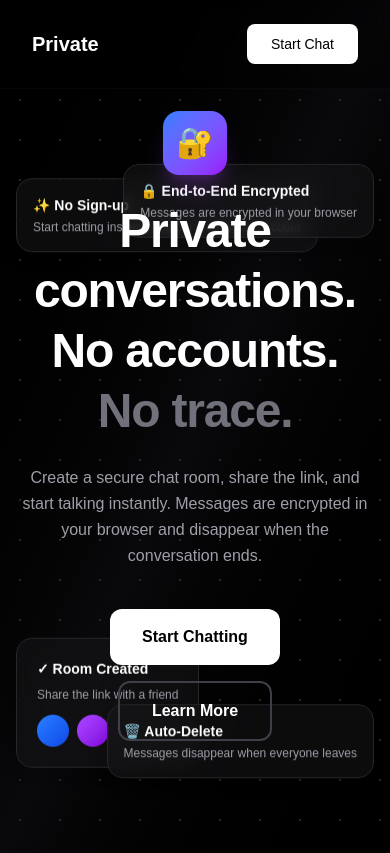
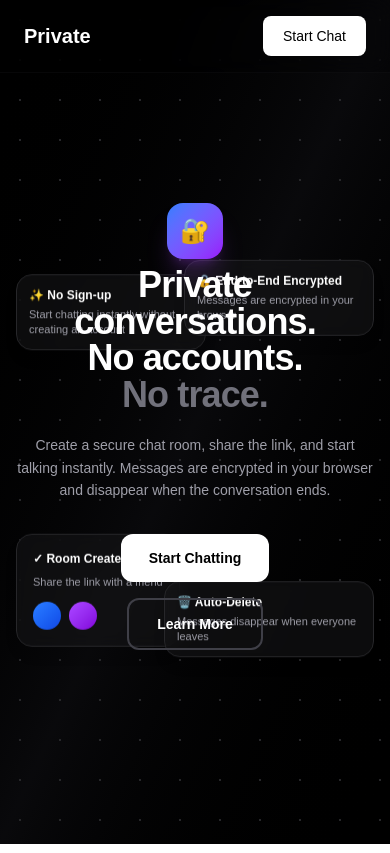
Before and after one commit to Ayomide-Philip/E2E, a Next.js app: page / in a window 390 px wide. Built offline with nearby package versions, Linux system fonts and the light colour scheme.

Commit message:
style: refine layout and styles for improved visual consistency and responsiveness

```diff
--- a/app/page.tsx
+++ b/app/page.tsx
@@ -11,7 +11,6 @@ export default function Home() {
     console.log("Learn More clicked");
   };
 
-  // Animation variants
   const floatingVariants: Variants = {
     initial: { y: 0 },
     animate: {
@@ -26,10 +25,9 @@ export default function Home() {
   };
 
   return (
-    <div className="min-h-screen w-full bg-gradient-to-br from-black via-zinc-950 to-black overflow-hidden">
-      {/* Subtle grid background */}
+    <div className="h-screen w-full bg-linear-to-br from-black via-zinc-950 to-black overflow-hidden">
       <div
-        className="absolute inset-0 bg-gradient-to-br from-black via-zinc-950 to-black"
+        className="absolute inset-0 bg-linear-to-br from-black via-zinc-950 to-black"
         style={{
           backgroundImage:
             "radial-gradient(circle, #27272a 1px, transparent 1px)",
@@ -37,14 +35,11 @@ export default function Home() {
         }}
       />
 
-      {/* Navigation */}
-      <nav className="sticky top-0 z-50 flex items-center justify-between px-8 py-6 md:px-16 bg-black/30 backdrop-blur-md border-b border-zinc-800/20">
-        {/* Logo */}
+      <nav className="sticky top-0 z-50 flex items-center justify-between px-6 py-4 md:px-16 bg-black/20 backdrop-blur-md border-b border-zinc-800/20">
         <div className="flex items-center gap-2">
           <span className="text-xl font-bold text-white">Private</span>
         </div>
 
-        {/* Navigation Links */}
         <div className="hidden md:flex items-center gap-8">
           <a
             href="#"
@@ -60,37 +55,32 @@ export default function Home() {
           </a>
         </div>
 
-        {/* CTA Button */}
-        <button className="bg-white text-black px-6 py-2.5 rounded-lg font-medium text-sm hover:bg-zinc-100 transition-colors">
+        <button className="bg-white text-black px-5 py-2.5 rounded-lg font-medium text-sm hover:bg-zinc-100 transition-colors">
           Start Chat
         </button>
       </nav>
 
-      {/* Main Content Container */}
-      <div className="relative z-10 flex items-center justify-center min-h-[calc(100vh-80px)] px-4">
+      <div className="relative z-10 flex items-center justify-center h-[calc(100vh-73px)] px-4">
         <div className="max-w-5xl w-full">
-          {/* Hero Section with Floating Elements */}
-          <div className="relative h-150 flex items-center justify-center">
-            {/* Top Left - No Sign-up Card */}
+          <div className="relative h-full min-h-0 flex items-center justify-center">
             <motion.div
-              className="absolute top-0 left-0 md:-left-25"
+              className="absolute top-0 left-0 md:-left-8 lg:-left-12"
               initial="initial"
               animate="animate"
               variants={floatingVariants}
             >
-              <div className="bg-zinc-900/50 backdrop-blur-sm rounded-2xl shadow-lg p-4 max-w-xs border border-zinc-800">
-                <div className="text-sm font-semibold text-white mb-1">
+              <div className="bg-zinc-900/50 backdrop-blur-sm rounded-2xl shadow-lg p-3 max-w-47.5 border border-zinc-800">
+                <div className="text-xs font-semibold text-white mb-1">
                   ✨ No Sign-up
                 </div>
-                <p className="text-xs text-zinc-400">
+                <p className="text-[11px] leading-snug text-zinc-400">
                   Start chatting instantly without creating an account
                 </p>
               </div>
             </motion.div>
 
-            {/* Top Right - Encrypted Card */}
             <motion.div
-              className="absolute top-0 right-0 md:-right-25"
+              className="absolute top-0 right-0 md:-right-8 lg:-right-12"
               initial="initial"
               animate="animate"
               variants={{
@@ -105,19 +95,18 @@ export default function Home() {
                 },
               }}
             >
-              <div className="bg-zinc-900/50 backdrop-blur-sm rounded-2xl shadow-lg p-4 max-w-xs border border-zinc-800">
-                <div className="text-sm font-semibold text-white mb-1">
+              <div className="bg-zinc-900/50 backdrop-blur-sm rounded-2xl shadow-lg p-3 max-w-47.5 border border-zinc-800">
+                <div className="text-xs font-semibold text-white mb-1">
                   🔒 End-to-End Encrypted
                 </div>
-                <p className="text-xs text-zinc-400">
+                <p className="text-[11px] leading-snug text-zinc-400">
                   Messages are encrypted in your browser
                 </p>
               </div>
             </motion.div>
 
-            {/* Bottom Left - Room Card */}
             <motion.div
-              className="absolute bottom-0 left-0 md:-left-20"
+              className="absolute bottom-0 left-0 md:-left-6 lg:-left-10"
               initial="initial"
               animate="animate"
               variants={{
@@ -132,40 +121,38 @@ export default function Home() {
                 },
               }}
             >
-              <div className="bg-zinc-900/50 backdrop-blur-sm rounded-2xl shadow-lg p-5 max-w-xs border border-zinc-800">
-                <div className="text-sm font-semibold text-white mb-2">
+              <div className="bg-zinc-900/50 backdrop-blur-sm rounded-2xl shadow-lg p-4 max-w-55 border border-zinc-800">
+                <div className="text-xs font-semibold text-white mb-2">
                   ✓ Room Created
                 </div>
-                <p className="text-xs text-zinc-400 mb-3">
+                <p className="text-[11px] leading-snug text-zinc-400 mb-3">
                   Share the link with a friend
                 </p>
                 <div className="flex gap-2">
-                  <div className="h-8 w-8 rounded-full bg-gradient-to-br from-blue-500 to-blue-700" />
-                  <div className="h-8 w-8 rounded-full bg-gradient-to-br from-purple-500 to-purple-700" />
+                  <div className="h-7 w-7 rounded-full bg-linear-to-br from-blue-500 to-blue-700" />
+                  <div className="h-7 w-7 rounded-full bg-linear-to-br from-purple-500 to-purple-700" />
                 </div>
               </div>
             </motion.div>
 
-            {/* Bottom Right - Auto-Delete Card */}
             <motion.div
-              className="absolute bottom-0 right-0 md:-right-25"
+              className="absolute bottom-0 right-0 md:-right-8 lg:-right-12"
               initial="initial"
               animate="animate"
               variants={floatingVariants}
             >
-              <div className="bg-zinc-900/50 backdrop-blur-sm rounded-2xl shadow-lg p-4 max-w-xs border border-zinc-800">
-                <div className="text-sm font-semibold text-white mb-1">
+              <div className="bg-zinc-900/50 backdrop-blur-sm rounded-2xl shadow-lg p-3 max-w-52.5 border border-zinc-800">
+                <div className="text-xs font-semibold text-white mb-1">
                   🗑️ Auto-Delete
                 </div>
-                <p className="text-xs text-zinc-400">
+                <p className="text-[11px] leading-snug text-zinc-400">
                   Messages disappear when everyone leaves
                 </p>
               </div>
             </motion.div>
 
-            {/* Center Icon Above Headline */}
             <motion.div
-              className="absolute -top-15 left-1/2 transform -translate-x-1/2"
+              className="absolute -top-16 left-1/2 transform -translate-x-1/2"
               initial={{ opacity: 0, scale: 0 }}
               animate={{
                 opacity: 1,
@@ -173,20 +160,18 @@ export default function Home() {
                 transition: { delay: 0.2, duration: 0.5 },
               }}
             >
-              <div className="w-16 h-16 bg-gradient-to-br from-blue-500 to-purple-600 rounded-2xl flex items-center justify-center shadow-xl shadow-purple-500/20">
-                <span className="text-3xl">🔐</span>
+              <div className="w-14 h-14 bg-linear-to-br from-blue-500 to-purple-600 rounded-2xl flex items-center justify-center shadow-xl shadow-purple-500/20">
+                <span className="text-2xl">🔐</span>
               </div>
             </motion.div>
 
-            {/* Hero Content - Center */}
             <motion.div
               className="text-center relative z-20"
               initial="initial"
               animate="animate"
               variants={fadeInUp}
             >
-              {/* Headline */}
-              <h1 className="text-5xl md:text-7xl lg:text-8xl font-bold text-white mb-6 leading-tight tracking-tight">
+              <h1 className="text-4xl md:text-6xl lg:text-7xl font-bold text-white mb-5 leading-[1.02] tracking-tight">
                 Private conversations.
                 <br />
                 No accounts.
@@ -194,18 +179,16 @@ export default function Home() {
                 <span className="text-zinc-500">No trace.</span>
               </h1>
 
-              {/* Supporting Text */}
-              <p className="text-base md:text-lg text-zinc-400 mb-10 max-w-2xl mx-auto leading-relaxed">
+              <p className="text-sm md:text-base text-zinc-400 mb-8 max-w-2xl mx-auto leading-relaxed">
                 Create a secure chat room, share the link, and start talking
                 instantly. Messages are encrypted in your browser and disappear
                 when the conversation ends.
               </p>
 
-              {/* CTA Buttons */}
               <div className="flex flex-col md:flex-row items-center justify-center gap-4">
                 <motion.button
                   onClick={handleStartChatting}
-                  className="bg-white text-black px-8 py-4 rounded-xl font-semibold text-base hover:bg-zinc-100 transition-all duration-300 hover:shadow-xl hover:shadow-white/20"
+                  className="bg-white text-black px-7 py-3.5 rounded-xl font-semibold text-sm md:text-base hover:bg-zinc-100 transition-all duration-300 hover:shadow-xl hover:shadow-white/20"
                   whileHover={{ scale: 1.05 }}
                   whileTap={{ scale: 0.95 }}
                 >
@@ -214,7 +197,7 @@ export default function Home() {
 
                 <motion.button
                   onClick={handleLearnMore}
-                  className="border-2 border-zinc-700 text-white px-8 py-4 rounded-xl font-semibold text-base hover:bg-zinc-900/50 hover:border-zinc-600 transition-all duration-300"
+                  className="border-2 border-zinc-700 text-white px-7 py-3.5 rounded-xl font-semibold text-sm md:text-base hover:bg-zinc-900/50 hover:border-zinc-600 transition-all duration-300"
                   whileHover={{ scale: 1.05 }}
                   whileTap={{ scale: 0.95 }}
                 >
```
